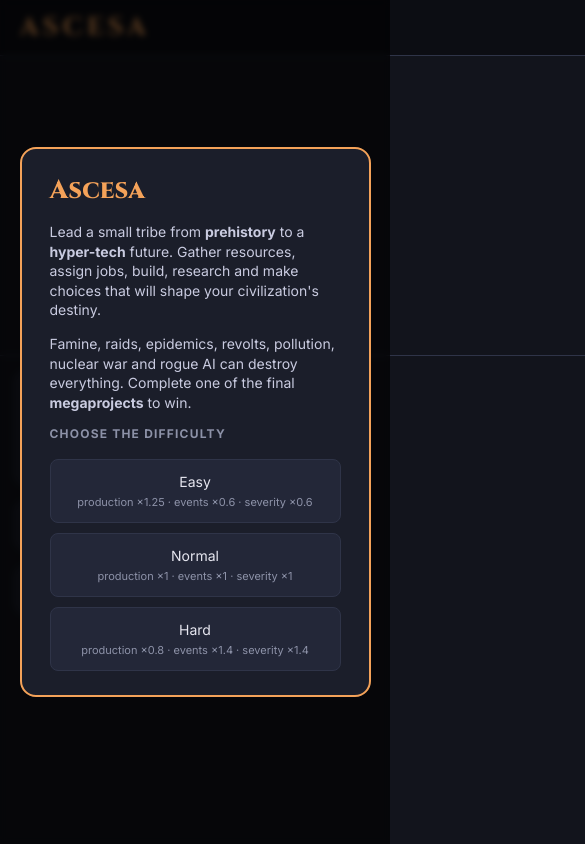
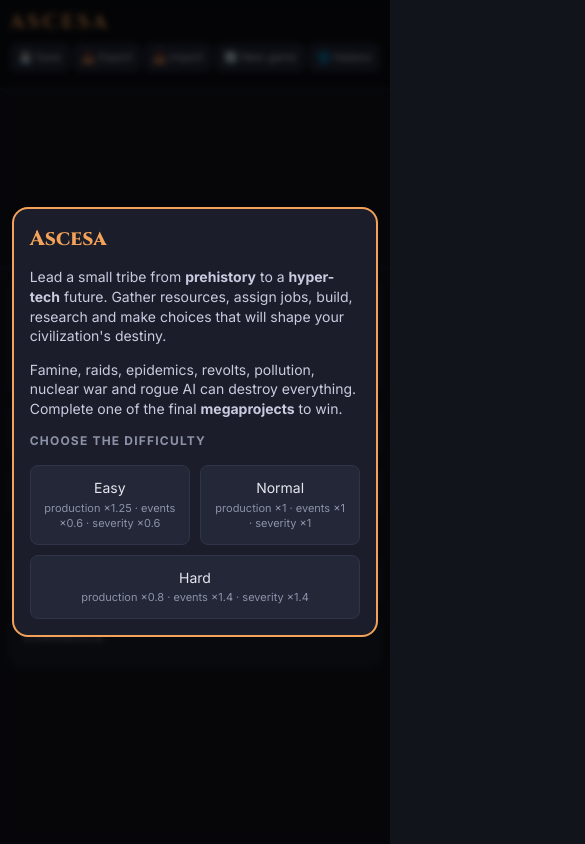
Before and after one commit to andrearufo/ascesa, a website with bundled scripts: page index.html in a window 390 px wide. Shown: the top 844 px of the page, 585 px wide, since content can reach past the window. Built offline with nearby package versions, Linux system fonts and the light colour scheme.

Commit message:
Versione mobile: sotto gli 800px una colonna sola, scena rimpicciolita, schede sempre visibili, pulsanti dei lavori a tutta larghezza, bersagli più grandi al tocco; tra 800 e 1100px due colonne
Co-Authored-By: Claude Fable 5.2 <noreply@anthropic.com>

```diff
--- a/js/scene.js
+++ b/js/scene.js
@@ -214,10 +214,11 @@ function draw(s, t) {
 export function initScene(canvas, getState) {
   ctx = canvas.getContext('2d');
   const fit = () => {
-    const dpr = devicePixelRatio || 1;
-    W = canvas.clientWidth;
-    canvas.width = W * dpr; canvas.height = H * dpr;
-    ctx.setTransform(dpr, 0, 0, dpr, 0, 0);
+    // la scena è disegnata alta H: se il CSS la fa più bassa (telefono) si rimpicciolisce tutta
+    const dpr = devicePixelRatio || 1, k = canvas.clientHeight / H || 1;
+    W = canvas.clientWidth / k;
+    canvas.width = canvas.clientWidth * dpr; canvas.height = canvas.clientHeight * dpr;
+    ctx.setTransform(dpr * k, 0, 0, dpr * k, 0, 0);
     genMountains();
   };
   addEventListener('resize', fit); fit();
--- a/style.css
+++ b/style.css
@@ -4,9 +4,9 @@
   --good: #6fcf97; --bad: #eb5757; --warn: #f2c94c; --info: #56ccf2;
 }
 * { box-sizing: border-box; }
-body { margin: 0; background: var(--bg); color: var(--text); font: 14px/1.4 Inter, system-ui, sans-serif; min-width: 1100px; user-select: none; -webkit-user-select: none; }
+body { margin: 0; background: var(--bg); color: var(--text); font: 14px/1.4 Inter, system-ui, sans-serif; user-select: none; -webkit-user-select: none; -webkit-tap-highlight-color: transparent; }
 textarea, #log { user-select: text; -webkit-user-select: text; }
-button { font: inherit; color: inherit; background: var(--panel2); border: 1px solid var(--line); border-radius: 8px; padding: 6px 10px; cursor: pointer; }
+button { touch-action: manipulation; font: inherit; color: inherit; background: var(--panel2); border: 1px solid var(--line); border-radius: 8px; padding: 6px 10px; cursor: pointer; }
 button:hover { border-color: var(--accent); }
 button:disabled { opacity: .4; cursor: default; }
 h3 { margin: 0 0 8px; font-size: 12px; text-transform: uppercase; letter-spacing: .1em; color: var(--muted); }
@@ -118,3 +118,37 @@ aside { display: flex; flex-direction: column; gap: 14px; }
 .box textarea { width: 100%; height: 120px; background: var(--bg); color: var(--text); border: 1px solid var(--line); border-radius: 8px; font: 11px monospace; }
 .stats { display: grid; grid-template-columns: 1fr auto; gap: 4px 16px; font-size: 13px; }
 .grid.one { grid-template-columns: 1fr; }
+
+/* ---------- schermi stretti: una colonna sola */
+@media (max-width: 1100px) {
+  main { grid-template-columns: 280px 1fr; }
+  #right { grid-column: 1 / -1; position: static; max-height: none; }
+}
+@media (max-width: 800px) {
+  header { flex-wrap: wrap; gap: 8px 12px; padding: 8px 10px; }
+  .brand { font-size: 20px; }
+  .era { min-width: 0; flex: 1; }
+  #timeline { order: 3; flex-basis: 100%; }
+  nav { flex-basis: 100%; flex-wrap: wrap; gap: 3px; }
+  nav button { flex: 1 0 auto; padding: 6px 2px; font-size: 11px; white-space: nowrap; }
+  #scene { height: 180px; }
+  main { display: flex; flex-direction: column; align-items: stretch; gap: 10px; padding: 10px; }
+  aside { gap: 10px; }
+  #right { display: contents; }
+  #crises { order: -1; display: flex; flex-direction: column; gap: 10px; }
+  #crises:empty { display: none; }
+  .tabs { overflow-x: auto; gap: 4px; position: sticky; top: 0; z-index: 5; background: var(--bg); padding: 6px 0; margin-bottom: 6px; }
+  .tabs > div { flex: 1 0 auto; }
+  .tabs button { padding: 8px 5px; font-size: 13px; white-space: nowrap; width: 100%; }
+  .job { grid-template-columns: 30px 1fr; }
+  .job .ctl { grid-column: 1 / -1; flex-wrap: wrap; }
+  .job .ctl button { flex: 1; padding: 8px 4px; }
+  .box { padding: 16px; width: 94%; }
+  .box h2 { font-size: 21px; }
+  .box .actions button { min-width: 120px; }
+}
+/* dita al posto del mouse: bersagli più grandi, niente suggerimento sulla tastiera */
+@media (pointer: coarse) {
+  button, .chips button { min-height: 40px; }
+  .hint { display: none; }
+}
```
Also changed, not shown: README.md.
